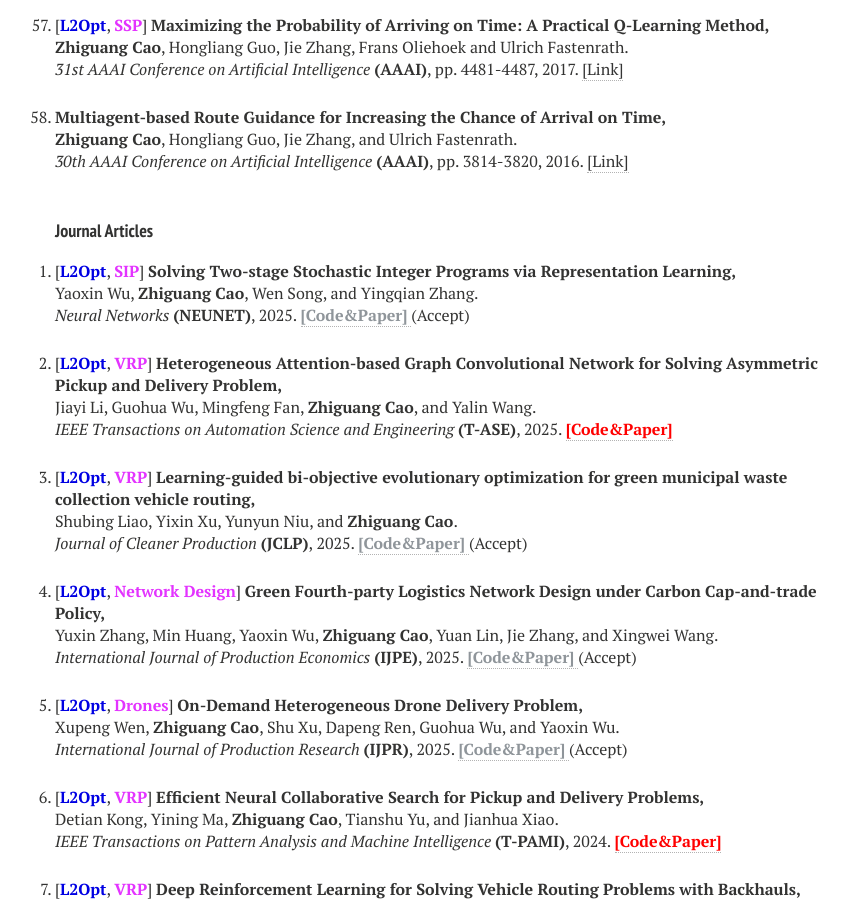
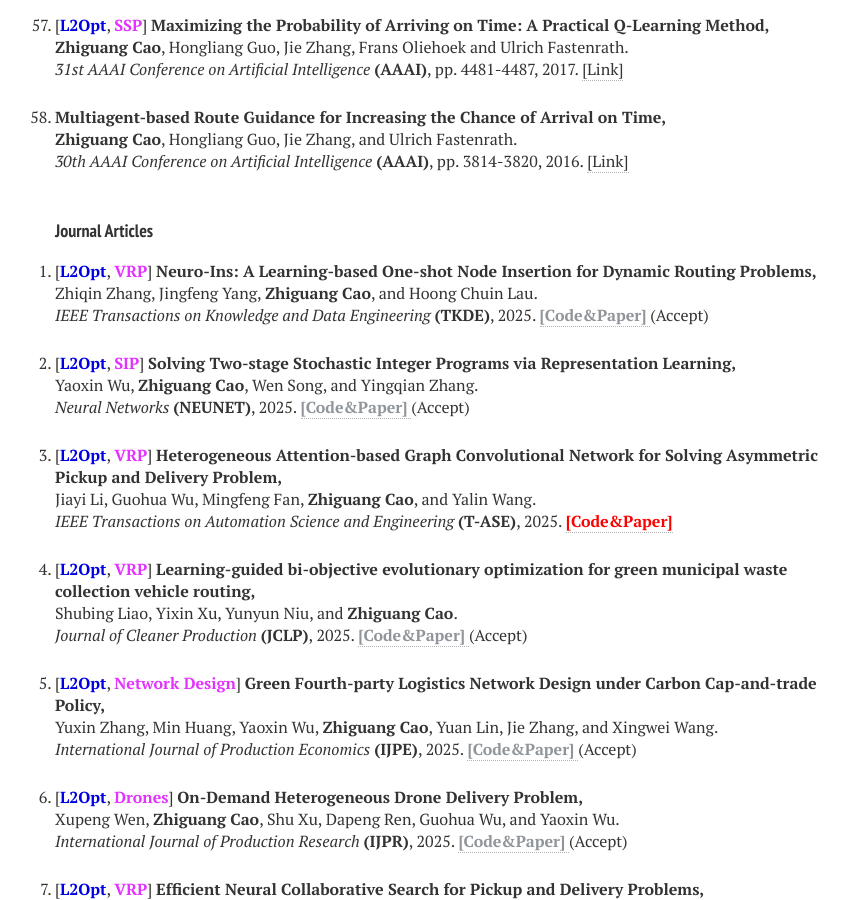
Before and after one commit to zhiguangcaosg/zhiguangcaosg.github.io, a Jekyll site: the page built from publications.md, in a window 1280 px wide and 900 px high, scrolled down 5819 px. Shown: the whole window, without its empty margins (265-1114 px from the left). Built offline with Jekyll 4.4.1, drawn with Linux system fonts in a browser that asks for light colours; nearby versions of some CDN libraries.

Commit message:
Update publications.html

```diff
--- a/_layouts/publications.html
+++ b/_layouts/publications.html
@@ -634,6 +634,14 @@ div.bibtex pre { font-size: 75%; overflow: auto;  width: 100%; padding: 0em 0em;
 
 <li>
 <p>
+[<font color="#0000E3"><b>L2Opt</b></font>, <font color="#E333FF"><b>VRP</b></font>] <b>Neuro-Ins: A Learning-based One-shot Node Insertion for Dynamic Routing Problems,</b>
+<br>Zhiqin Zhang, Jingfeng Yang, <b>Zhiguang Cao</b>, and Hoong Chuin Lau.<br>
+<i> IEEE Transactions on Knowledge and Data Engineering</i> <b>(TKDE)</b>, 2025. <a href="https://zhiguangcaosg.github.io/publications/"> <font color="#8F959A"><b>[Code&Paper]</b> </font></a> (Accept)
+</p>
+</li>
+
+<li>
+<p>
 [<font color="#0000E3"><b>L2Opt</b></font>, <font color="#E333FF"><b>SIP</b></font>] <b>Solving Two-stage Stochastic Integer Programs via Representation Learning,</b>
 <br>Yaoxin Wu, <b>Zhiguang Cao</b>, Wen Song, and Yingqian Zhang.<br>
 <i> Neural Networks</i> <b>(NEUNET)</b>, 2025. <a href="https://zhiguangcaosg.github.io/publications/"> <font color="#8F959A"><b>[Code&Paper]</b> </font></a> (Accept)
```
